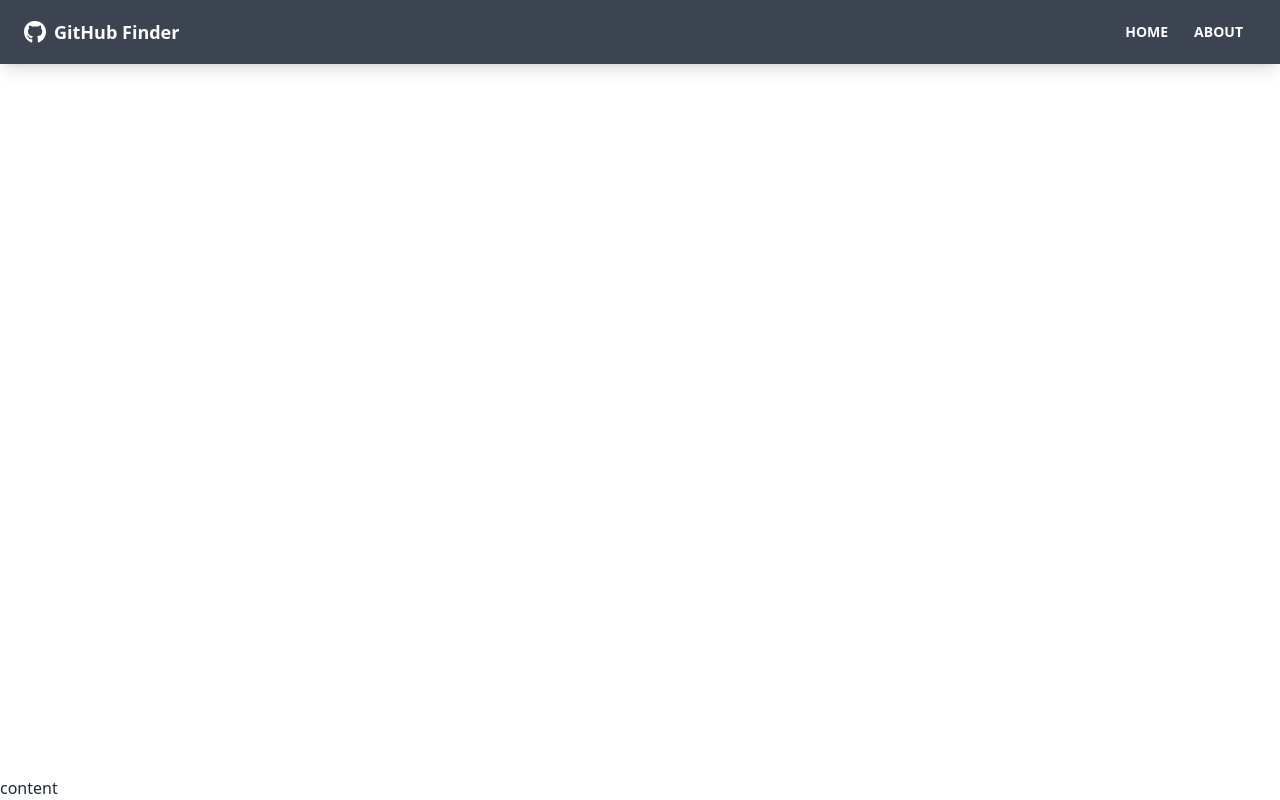
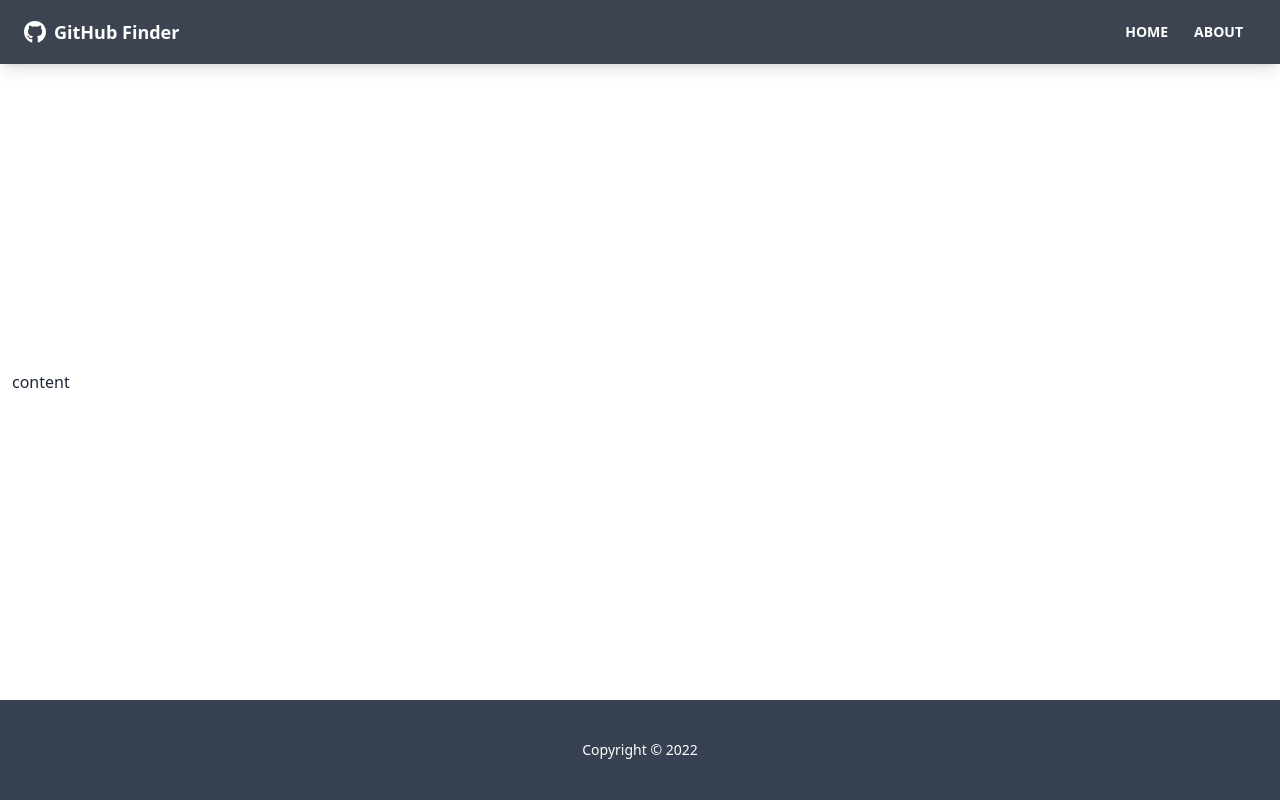
Before and after one commit to michael-rodriguez22/COURSE-react-front-to-back-2022, a React (Create React App) app in the folder github-finder/: page / in a window 1280 px wide. Built offline with nearby package versions, Linux system fonts and the light colour scheme.

Commit message:
add footer, update layout

```diff
--- a/github-finder/src/App.js
+++ b/github-finder/src/App.js
@@ -1,4 +1,5 @@
 import { BrowserRouter as Router, Route } from "react-router-dom"
+import Footer from "./components/layout/Footer"
 import Navbar from "./components/layout/Navbar"
 
 function App() {
@@ -6,7 +7,10 @@ function App() {
     <Router>
       <div className="flex flex-col justify-between h-screen">
         <Navbar />
-        <main>content</main>
+
+        <main className="container mx-auto px-3 pb-12">content</main>
+
+        <Footer />
       </div>
     </Router>
   )
--- /dev/null
+++ b/github-finder/src/components/layout/Footer.jsx
@@ -0,0 +1,13 @@
+function Footer() {
+  const footerYear = new Date().getFullYear()
+
+  return (
+    <footer className="footer p-10 bg-gray-700 text-primary-content footer-center">
+      <div>
+        <p>Copyright &copy; {footerYear}</p>
+      </div>
+    </footer>
+  )
+}
+
+export default Footer
```
